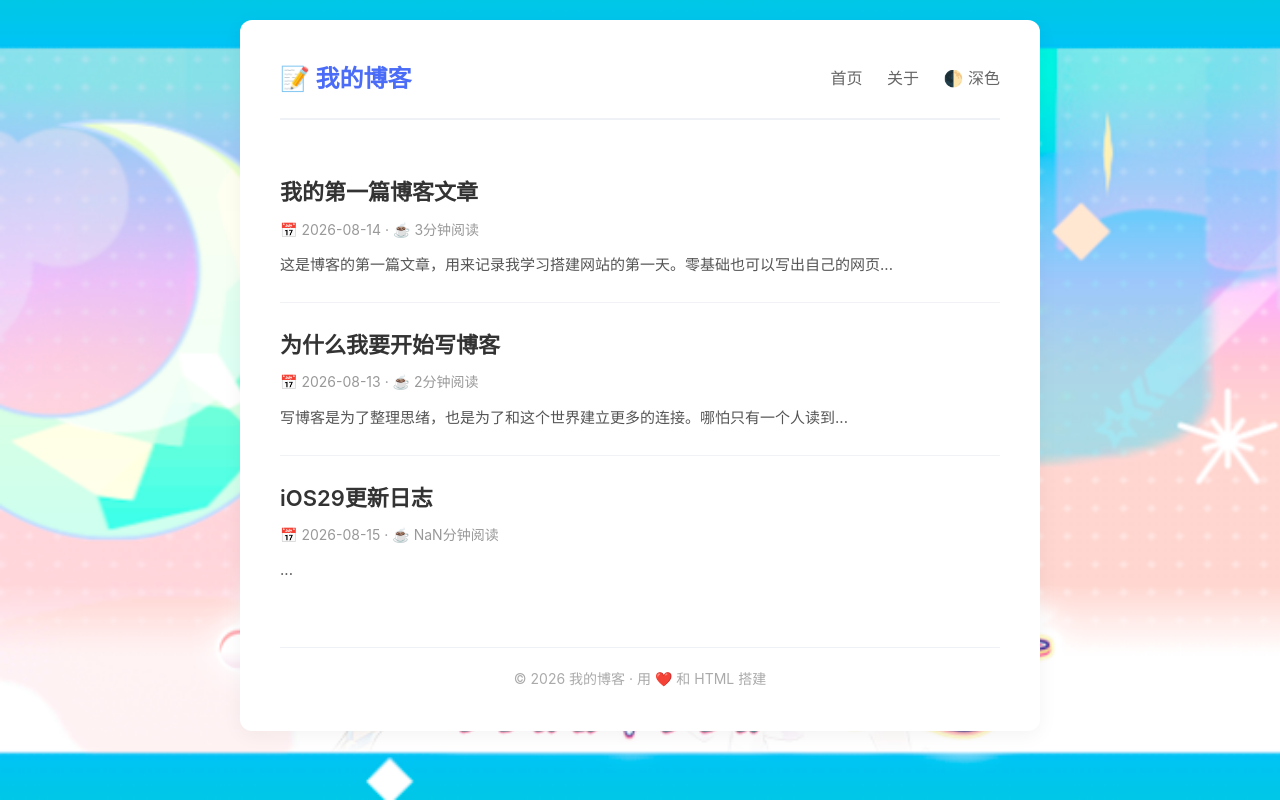
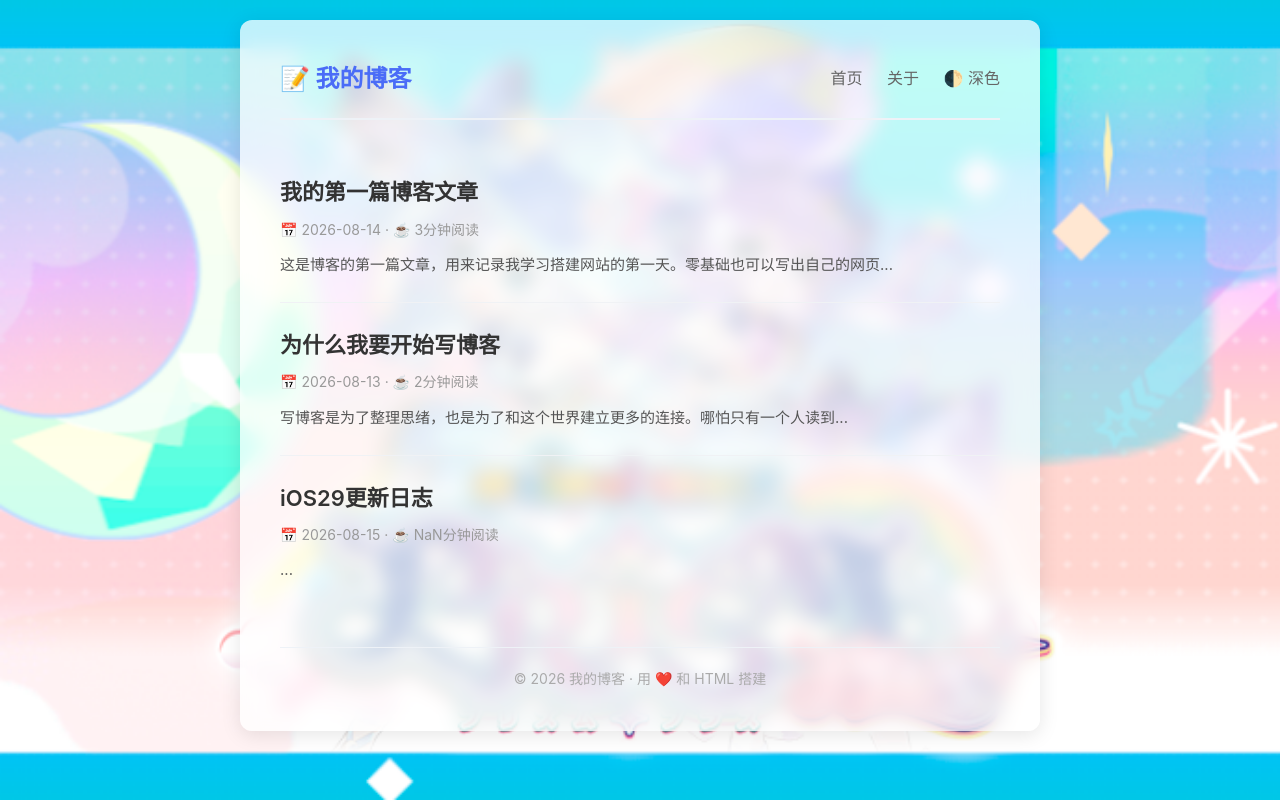
Before and after one commit to micro-CMD/micro-CMD.github.io, a plain HTML site: page index.html in a window 1280 px wide. Drawn offline with Linux system fonts and the light colour scheme.

Commit message:
Update style.css

```diff
--- a/style.css
+++ b/style.css
@@ -15,12 +15,13 @@ body {
 .container {
     max-width: 800px;
     margin: 0 auto;
-    background: #fff;
+    background: rgba(255, 255, 255, 0.75);   /* 半透明白色，透出背景 */
+    backdrop-filter: blur(10px);              /* 毛玻璃模糊效果 */
+    -webkit-backdrop-filter: blur(10px);      /* Safari 兼容 */
     border-radius: 12px;
-    box-shadow: 0 4px 20px rgba(0,0,0,0.05);
+    box-shadow: 0 4px 20px rgba(0, 0, 0, 0.1);
     padding: 40px;
 }
-
 /* 导航 */
 .nav {
     display: flex;
```
